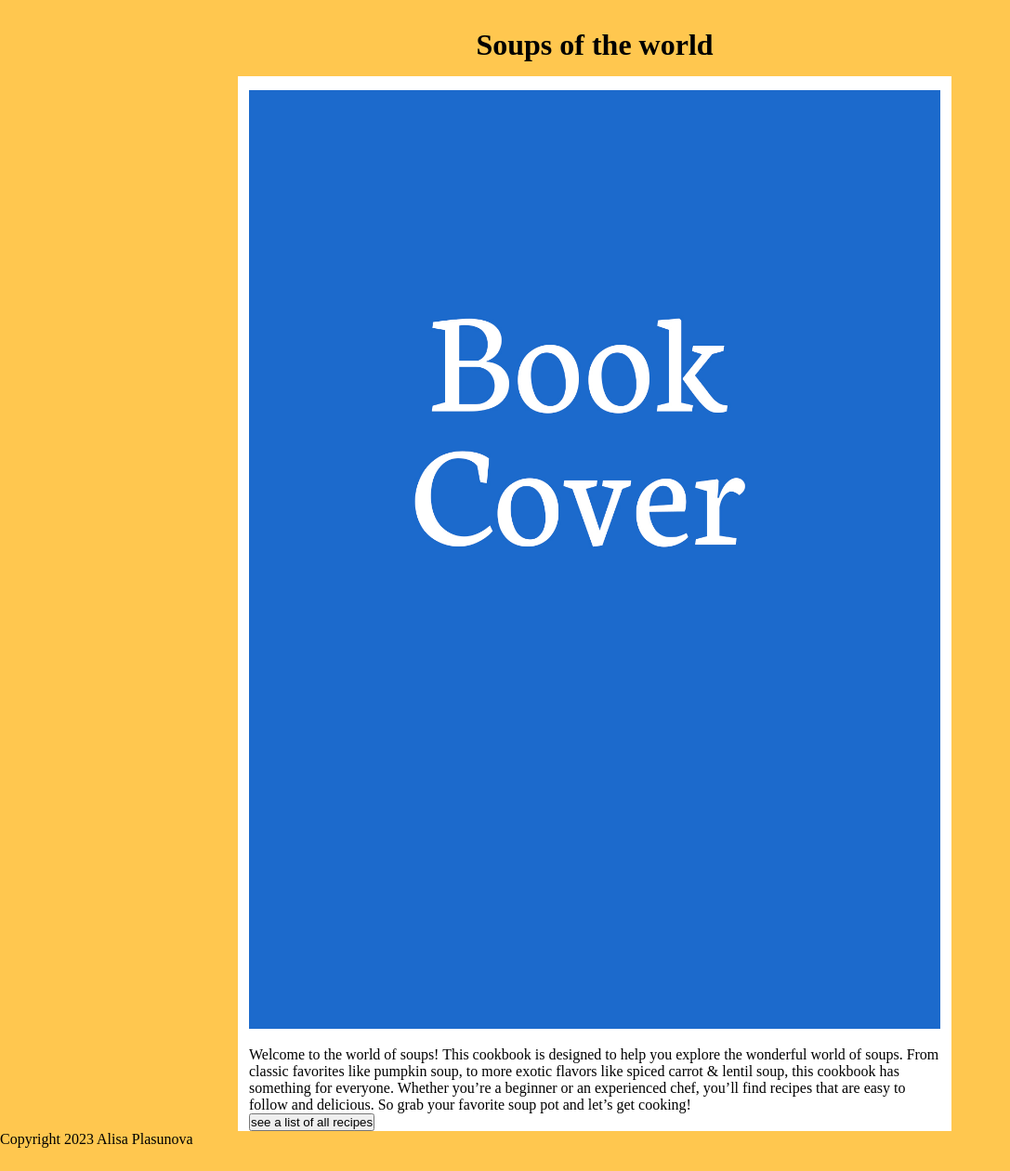
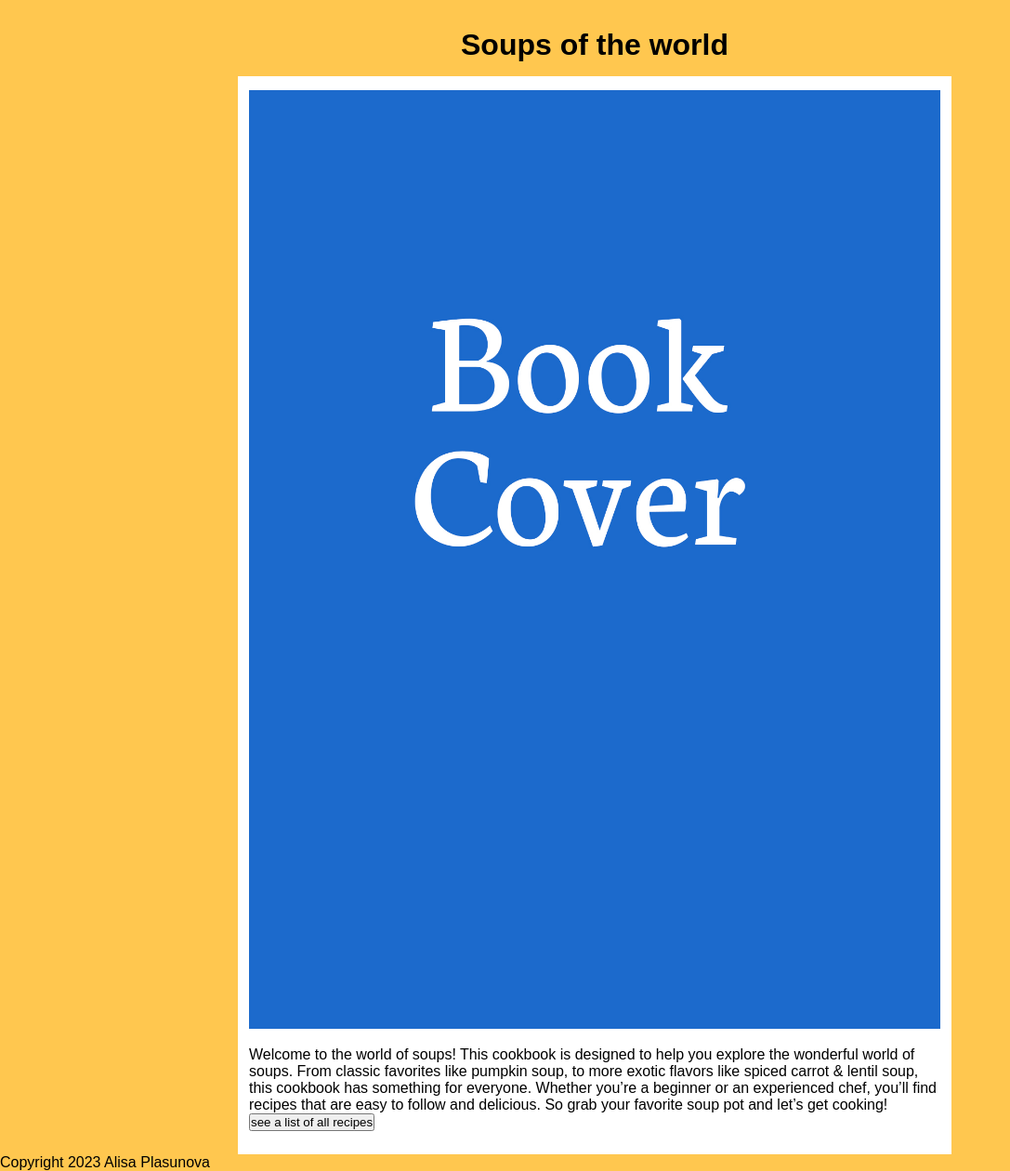
Before and after one commit to Alison-Krauze/soups, a Jekyll site: the page built from home/index.md, in a window 1280 px wide. Shown: the whole page at 93% size, without its empty margins (0-1087 px from the left). Built offline with Jekyll 4.4.1, drawn with Linux system fonts in a browser that asks for light colours; before the commit the page ends 1235 px from its top, so only the background shows below that.

Commit message:
Update recipes.css

```diff
--- a/styles/recipes.css
+++ b/styles/recipes.css
@@ -1,4 +1,4 @@
-*! CSS bare bones for recipes site */
+/*! CSS bare bones for recipes site */
 
  html {
   font-family: 'Ubuntu', sans-serif;
@@ -41,6 +41,7 @@ main{
  border:1px solid rgb(255, 199, 122)ple;
  padding: 0 12px 0 12px;
  margin:0 auto;
+ padding-bottom: 25px;
 background-color: white;}
 
  img{
@@ -53,7 +54,8 @@ ul{margin-left: 40px;
 margin-top: 10px;
 }
 li{font-size:.8em;
-margin-bottom: 12px;}
+margin-bottom: 12px;
+;}
 
 a:link    { color: rgb(0, 0, 0); text-decoration: none; }
 a:visited { color: rgb(0, 0, 0); text-decoration: none; }
```
